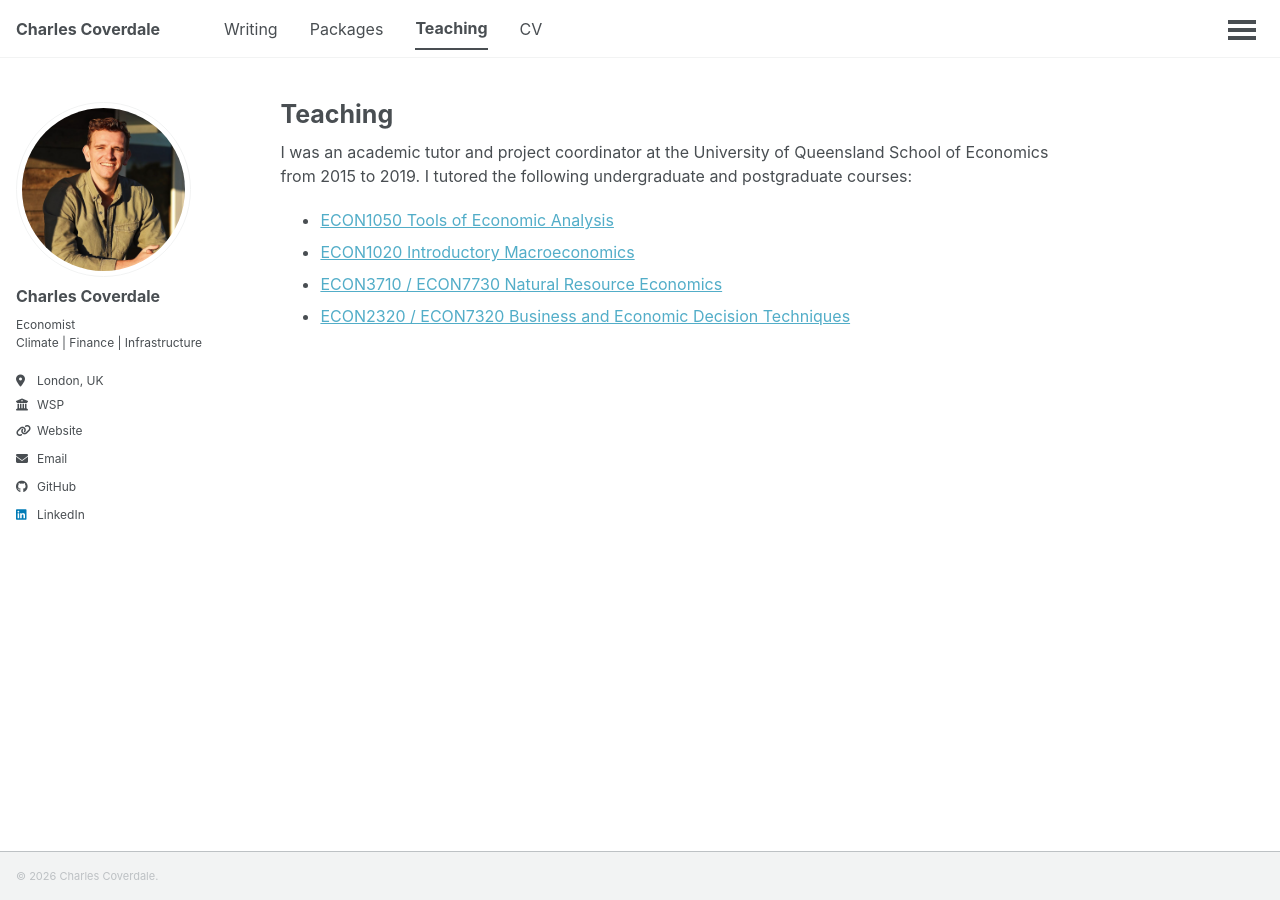
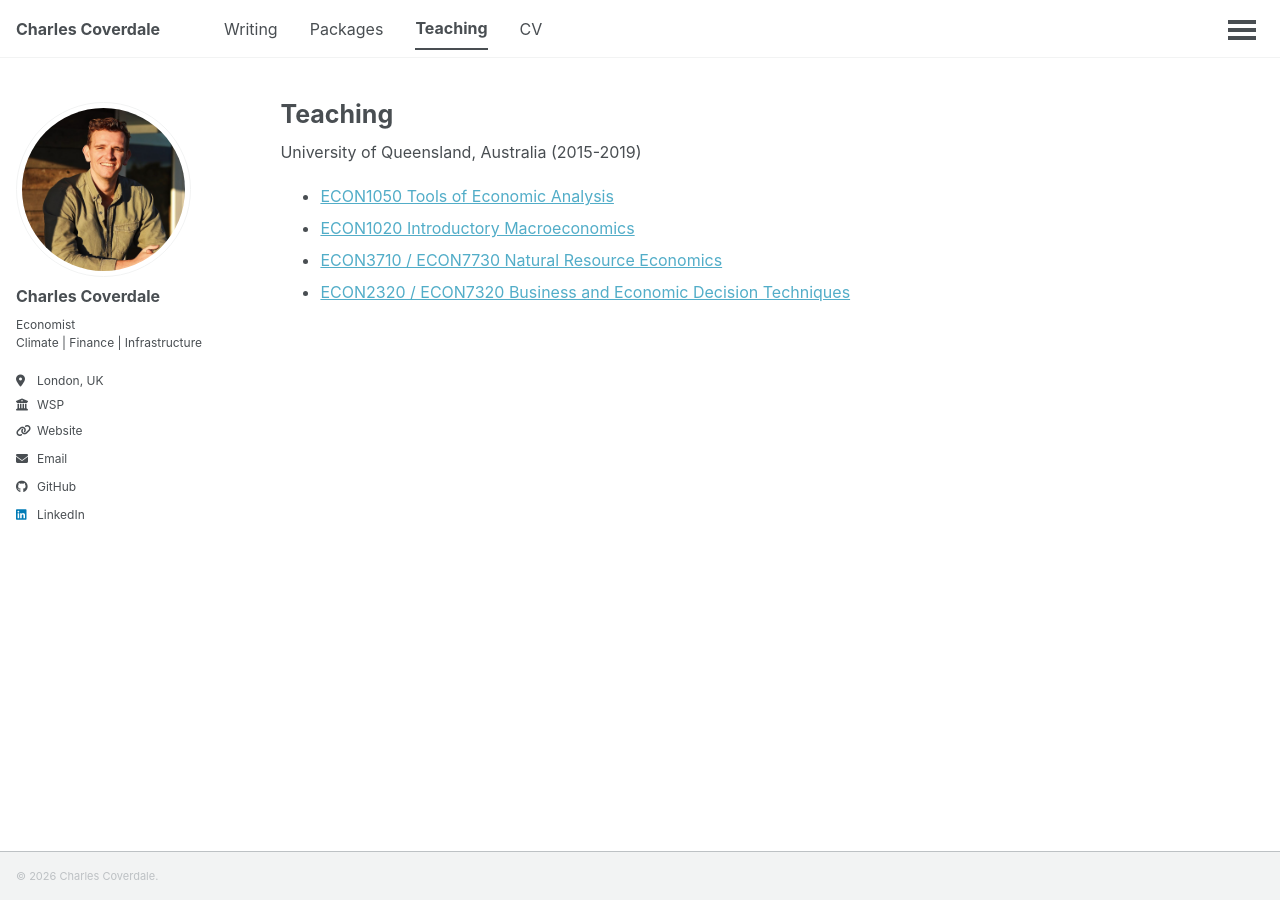
Before and after one commit to charlescoverdale/charlescoverdale.github.io, a Jekyll site: the page built from _pages/teaching.md, in a window 1280 px wide. Built offline with Jekyll 4.4.1, drawn with Linux system fonts in a browser that asks for light colours; a script that is not in the unit is left out.

Commit message:
Simplify teaching page intro

```diff
--- a/_pages/teaching.md
+++ b/_pages/teaching.md
@@ -5,7 +5,7 @@ permalink: /teaching/
 author_profile: true
 ---
 
-I was an academic tutor and project coordinator at the University of Queensland School of Economics from 2015 to 2019. I tutored the following undergraduate and postgraduate courses:
+University of Queensland, Australia (2015-2019)
 
 - [ECON1050 Tools of Economic Analysis](https://programs-courses.uq.edu.au/course.html?course_code=ECON1050)
 - [ECON1020 Introductory Macroeconomics](https://programs-courses.uq.edu.au/course.html?course_code=ECON1020)
```
